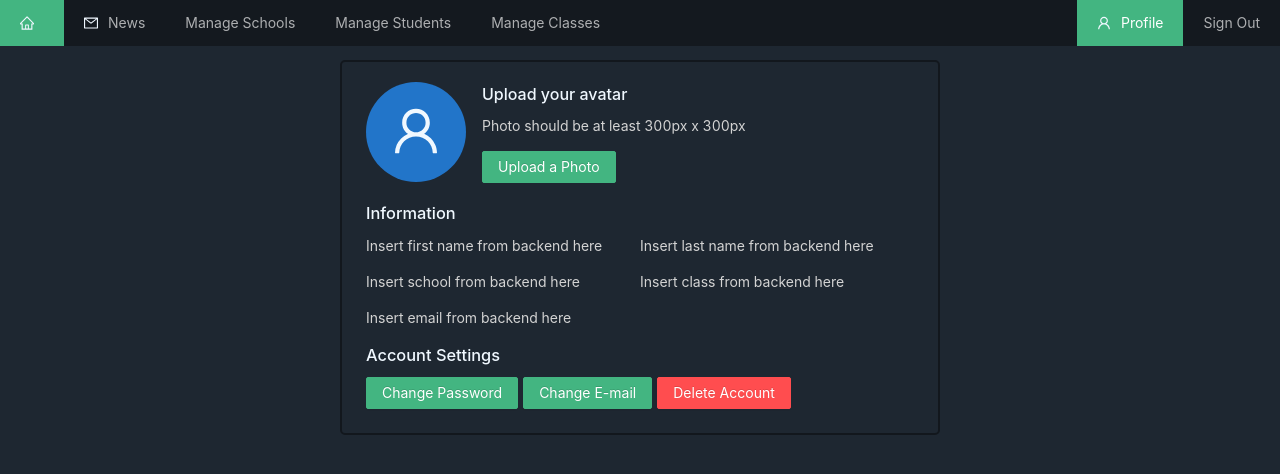
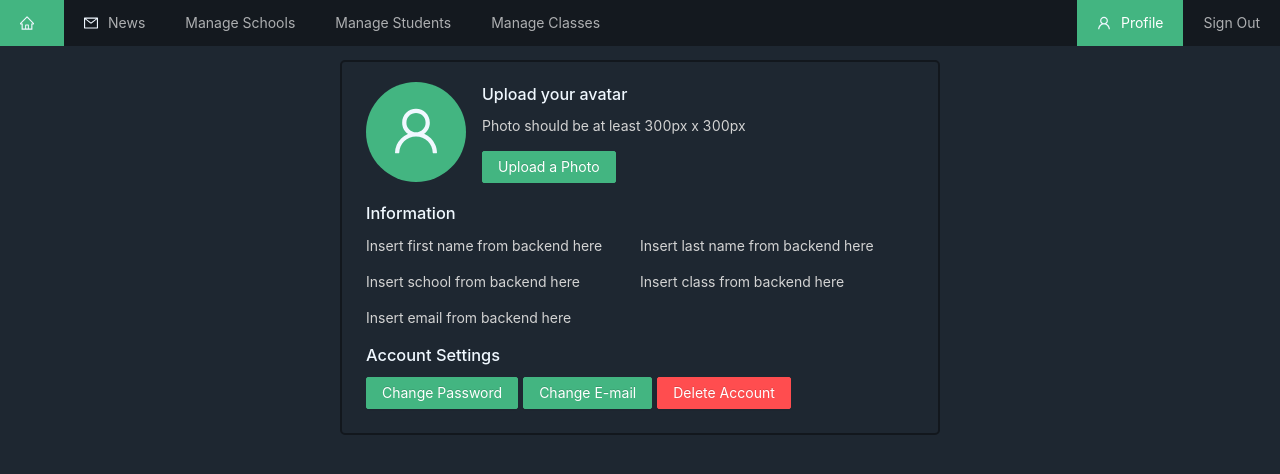
Before and after one commit to Kuldz/Users, a Next.js app: page /profile in a window 1280 px wide. Shown: the top 474 px of the page. Built offline with nearby package versions, Linux system fonts and the light colour scheme; no server answers; sample sign-in values are in the browser's storage.

Commit message:
Update profile.js

```diff
--- a/pages/profile.js
+++ b/pages/profile.js
@@ -18,7 +18,7 @@ export default function Profile () {
         <div className={styles.profile}>
           <Card style={{ width: 600, margin: 14, borderColor: "#12171d", borderWidth: "2px", borderRadius: "5px" }}>
             <Meta
-              avatar={<Avatar size={100} style={{ backgroundColor: "#2275c9" }} icon={<UserOutlined />}/>}
+              avatar={<Avatar size={100} style={{ backgroundColor: "#43b581" }} icon={<UserOutlined />}/>}
               title="Upload your avatar"
               description={<>
                 <p>Photo should be at least 300px x 300px</p>
```
